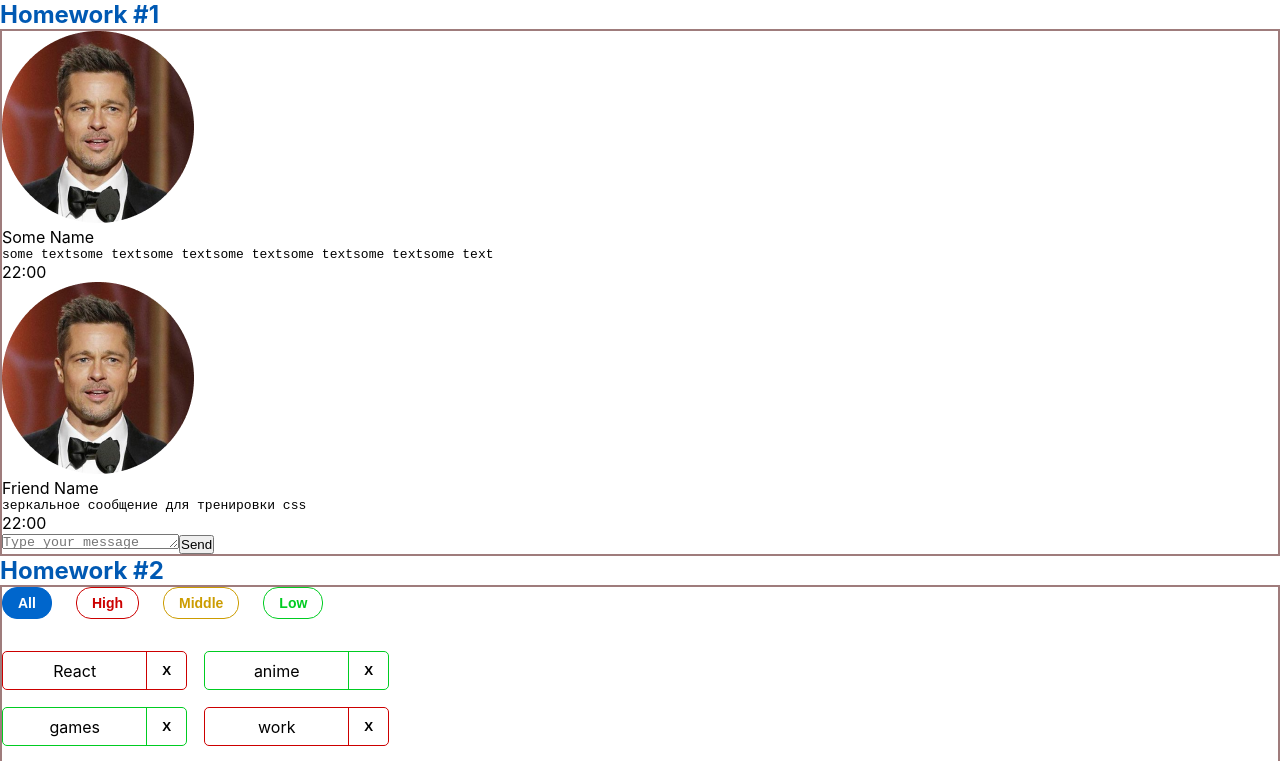
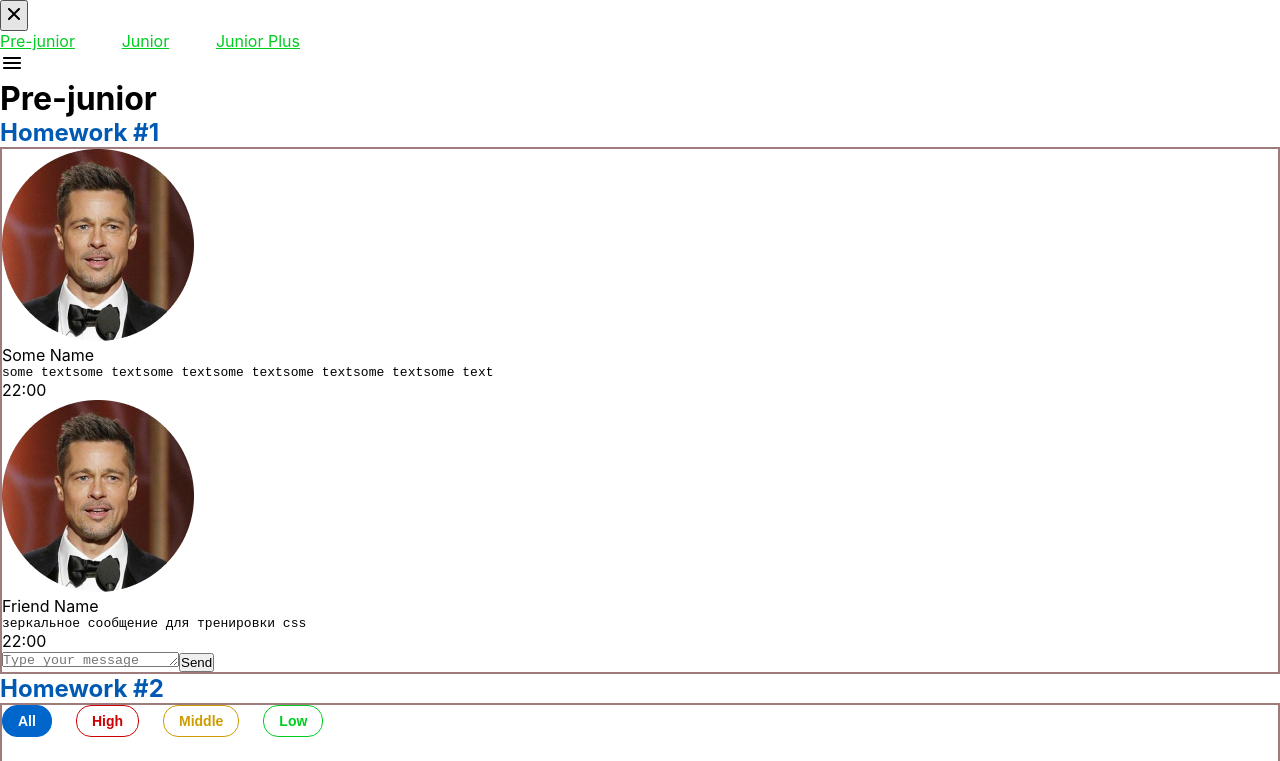
Before and after one commit to IlyaGoncharovY/hws2-master, a React (Create React App) app: page /#/pre-junior in a window 1280 px wide. Shown: the top 761 px of the page. Built offline with nearby package versions, Linux system fonts and the light colour scheme.

Commit message:
feat(hw-9)

```diff
--- a/src/s1-main/App.tsx
+++ b/src/s1-main/App.tsx
@@ -1,21 +1,18 @@
 import React from 'react'
 import s from './App.module.css'
-import HW1 from '../s2-homeworks/hw01/HW1'
-import HW2 from "../s2-homeworks/hw02/HW2";
-import HW3 from "../s2-homeworks/hw03/HW3";
-import HW4 from "../s2-homeworks/hw04/HW4";
+import HW5 from "../s2-homeworks/hw05/HW5";
 
 function App() {
     return (
         <div className={s.App}>
-            <HW1/>
+            {/*<HW1/>*/}
             {/*раскомментировать по ходу выполнения*/}
-            <HW2/>
-            <HW3/>
-            <HW4/>
+            {/*<HW2/>*/}
+            {/*<HW3/>*/}
+            {/*<HW4/>*/}
 
             {/*при выполнении дз 5 и более - закомментировать здесь дз 1-4, так как они есть внутри дз 5*/}
-            {/*<HW5/>*/}
+            <HW5/>
         </div>
     )
 }
--- a/src/s2-homeworks/hw05/Pages.tsx
+++ b/src/s2-homeworks/hw05/Pages.tsx
@@ -18,15 +18,15 @@
             <Routes>
                 {/*роутинг будут писать студенты*/}
                 {/*в начале мы попадаем на страницу '/' и переходим сразу на страницу /pre-junior*/}
-                {/*<Route ...*/}
+                <Route path={'/'} element={<Navigate to={'/pre-junior'}/>}/>
 
                 {/*роуты для /pre-junior, /junior, /junior-plus*/}
-                {/*<Route ...*/}
-                {/*<Route ...*/}
-                {/*<Route ...*/}
+                <Route path={'/pre-junior'} element={<PreJunior/>}/>
+                <Route path={'/junior'} element={<Junior/>}/>
+                <Route path={'/junior-plus'} element={<JuniorPlus/>}/>
 
                 {/*роут для несуществующей страницы должен отрисовать <Error404 />*/}
-                {/*<Route ...*/}
+                <Route path={'/*'} element={<Error404/>}/>
             </Routes>
         </div>
     )
--- a/src/s2-homeworks/hw05/sidebar/Sidebar.module.css
+++ b/src/s2-homeworks/hw05/sidebar/Sidebar.module.css
@@ -1,4 +1,7 @@
 .sidebar {
+    display: flex;
+    justify-content: space-between;
+    margin: 20px;
 }
 
 .sidebar.open {
@@ -8,17 +11,24 @@
 }
 
 .nav {
+    display: flex;
+    justify-content: space-between;
+    width: 300px;
 }
 
 .nav a {
+    color: #00cc22;
 }
 
 .nav a:hover {
 }
 
 .nav a.active {
+    color: #B21232;
 }
+
 .close {
+    color: #0066CC;
 }
 
 .close img {
--- a/src/s2-homeworks/hw05/sidebar/Sidebar.tsx
+++ b/src/s2-homeworks/hw05/sidebar/Sidebar.tsx
@@ -11,7 +11,7 @@
 
 export const Sidebar: FC<PropsType> = ({open, handleClose}) => {
     const sidebarClass = s.sidebar
-        + (open ? ' ' + s.open : '')
+        + (open ? s.open : s.close)
     return (
         <>
             {/*затемнение справа от открытого меню*/}
```
